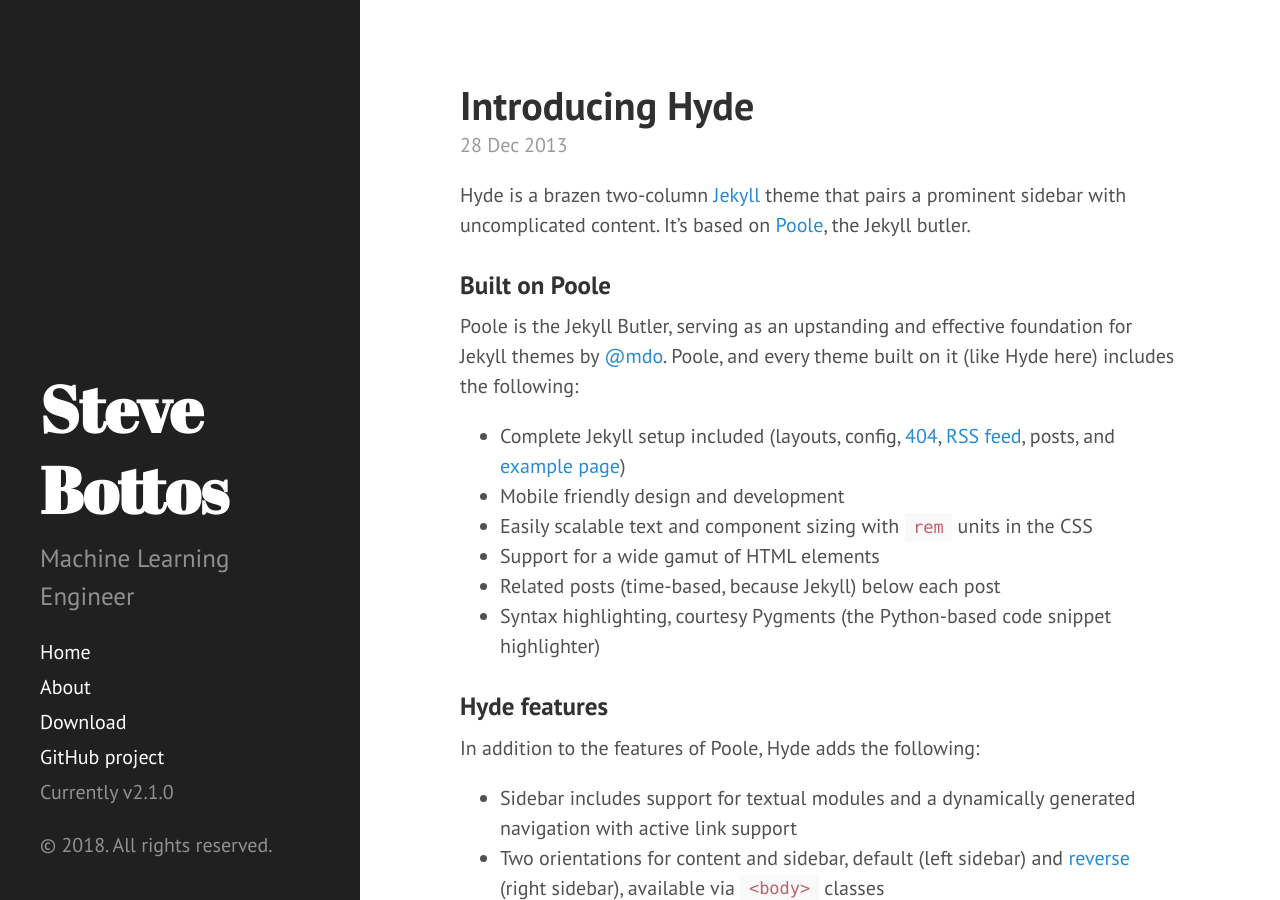
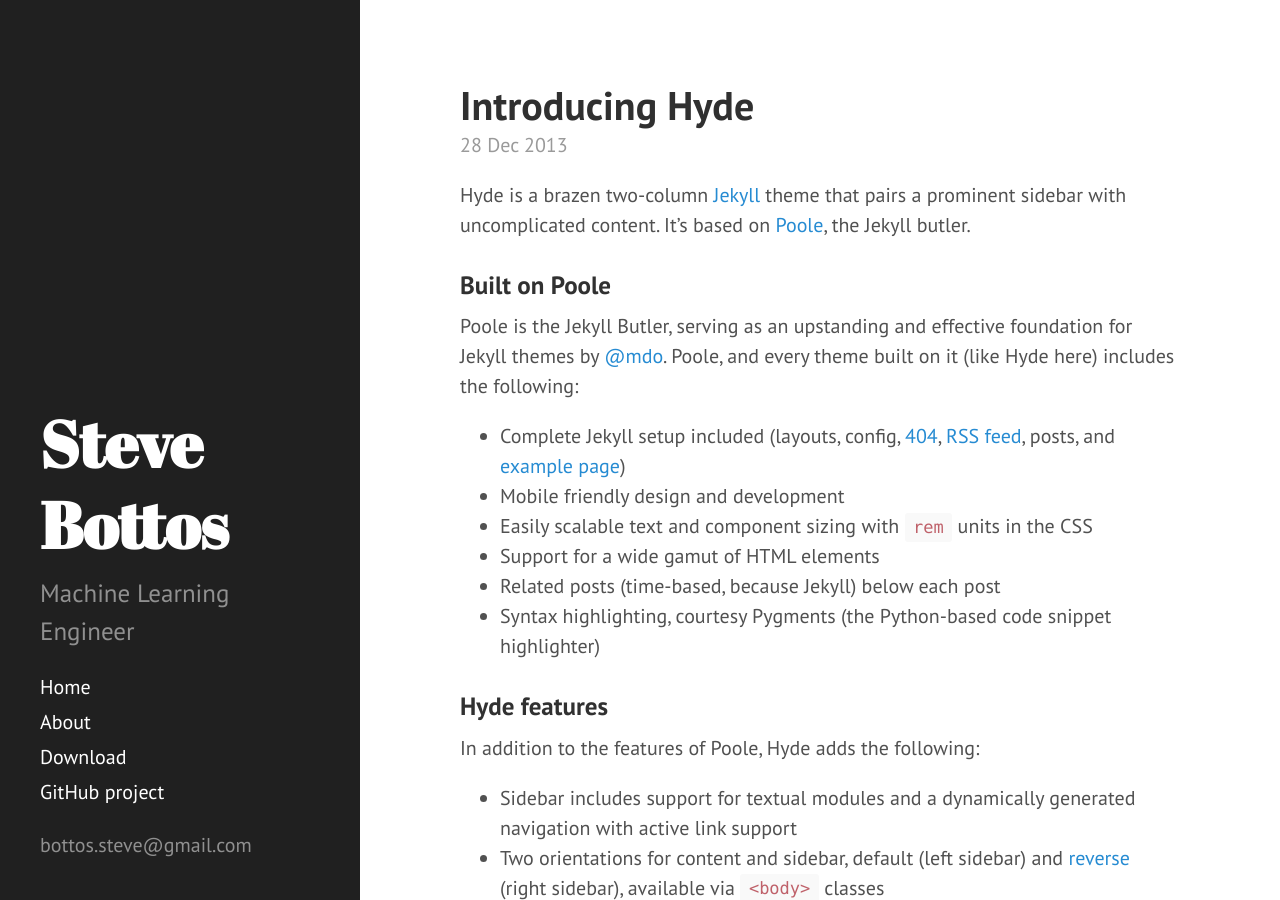
Before and after one commit to stevebottos/stevebottos.github.io, a Jekyll site: the page built from index.html, in a window 1280 px wide and 900 px high. Built offline with Jekyll 4.4.1, drawn with Linux system fonts in a browser that asks for light colours; Markdown is read by kramdown in place of the engine named in the settings; the list of posts is cut into pages by our own code.

Commit message:
Update sidebar.html

```diff
--- a/_includes/sidebar.html
+++ b/_includes/sidebar.html
@@ -28,9 +28,8 @@
 
       <a class="sidebar-nav-item" href="{{ site.github.repo }}/archive/v{{ site.version }}.zip">Download</a>
       <a class="sidebar-nav-item" href="{{ site.github.repo }}">GitHub project</a>
-      <span class="sidebar-nav-item">Currently v{{ site.version }}</span>
     </nav>
 
-    <p>&copy; {{ site.time | date: '%Y' }}. All rights reserved.</p>
+    <p>bottos.steve@gmail.com</p>
   </div>
 </div>
```
